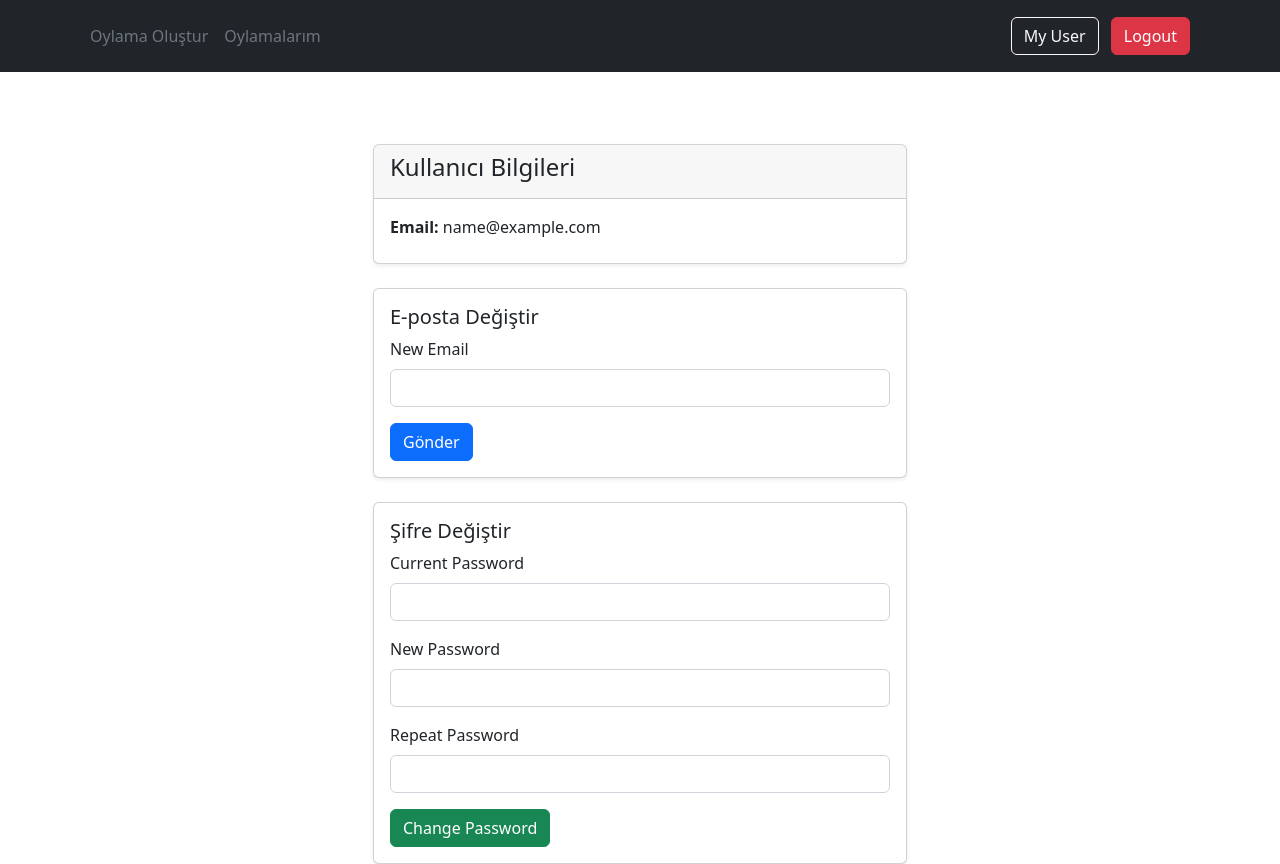
After one commit to alpertoruun/VotingAppwithDockerandAWS, a Flask app: page /user/1 in a window 1280 px wide. The commit adds this page. Run offline with Flask 2, Linux system fonts and the light colour scheme; the visitor is signed in with stand-in values (Sample User, id 1); data comes from the database, SQL or seed files in the repository; parts of the project's set-up code (start-up, migrations or seed data) failed here and were passed over.

Commit message:
feat: adds my user screen

```diff
--- a/src/accounts/forms.py
+++ b/src/accounts/forms.py
@@ -1,5 +1,5 @@
 from flask_wtf import FlaskForm
-from wtforms import EmailField, PasswordField
+from wtforms import EmailField, PasswordField, SubmitField, validators
 from wtforms.validators import DataRequired, Email, EqualTo, Length
 
 from src.accounts.models import User
@@ -53,3 +53,23 @@ class PasswordChangeForm(FlaskForm):
             EqualTo("password", message="Passwords must match.")
         ],
     )
+
+
+class EmailChangeForm(FlaskForm):
+    email = EmailField('New Email', validators=[DataRequired(), Email()])
+
+
+class PasswordChangeForm(FlaskForm):
+    current_password = PasswordField('Current Password', validators=[validators.DataRequired()])
+    new_password = PasswordField('New Password', validators=[
+        validators.DataRequired(),
+        validators.Length(min=6, message='Your password must be at least 6 characters long.')
+    ])
+    confirm_password = PasswordField(
+        "Repeat Password",
+        validators=[
+            validators.DataRequired(),
+            validators.EqualTo('new_password', message="Passwords must match.")
+        ]
+    )
+    submit = SubmitField('Change Password')
--- a/src/accounts/views.py
+++ b/src/accounts/views.py
@@ -1,16 +1,77 @@
 from flask import Blueprint, flash, redirect, render_template, request, url_for
 from flask_login import login_required, login_user, logout_user, current_user
 
-from src.utils.email_utils import send_email, send_reset_email
+from src.utils.email_utils import send_email, send_reset_email, send_update_email
 from src.utils.password_token_utils import create_password_reset_entry, verify_reset_token
+from src.utils.email_validator import validate_email, EmailNotValidError
+from src.utils.update_email_token_utils import create_update_email_entry, verify_update_token
+
 
 
 from src import bcrypt, db
-from src.accounts.models import User, PasswordResetToken
+from src.accounts.models import User, PasswordResetToken, UpdateEmailToken
 
-from .forms import LoginForm, RegisterForm, RequestResetForm, PasswordChangeForm
+from .forms import LoginForm, RegisterForm, RequestResetForm, PasswordChangeForm, EmailChangeForm, PasswordChangeForm
 
 accounts_bp = Blueprint("accounts", __name__)
+
+@accounts_bp.route('/update_email/<token>', methods=['GET'])
+@login_required
+def update_mail(token):
+    user_id, new_email = verify_update_token(token)
+    if not user_id:
+        flash('This is an invalid or expired token', 'warning')
+        return redirect(url_for('accounts.user_info', user_id=current_user.id))
+
+    if current_user.id != int(user_id):
+        flash('Bu sayfayi görme yetkiniz yok.', 'danger')
+        return render_template('errors/404.html')
+
+
+    user = User.query.filter_by(id=user_id).first()
+    if user:
+        user.email = new_email
+        token_entry = UpdateEmailToken.query.filter_by(user_id=user_id, token=token, used=False).first()
+        token_entry.used = True
+        db.session.commit()
+        flash('E-posta başarıyla güncellendi.', 'success')
+        return redirect(url_for('accounts.user_info', user_id=user_id))
+
+@accounts_bp.route('/user/<user_id>', methods=['GET', 'POST'])
+@login_required
+def user_info(user_id):
+    if current_user.id != int(user_id):
+        flash('Bu sayfayi görme yetkiniz yok.', 'danger')
+        return render_template('errors/404.html')
+
+    user = User.query.get(user_id)
+    email_form = EmailChangeForm()
+    password_form = PasswordChangeForm()
+
+    if email_form.validate_on_submit() and 'email' in request.form:
+        new_email = email_form.email.data
+        if User.query.filter_by(email=new_email).first():
+            flash('Email already registered.', 'error')
+            return redirect(url_for('accounts.user_info', user_id=user_id))
+
+        token = create_update_email_entry(user.id, new_email)
+        send_update_email(new_email, token)
+        flash('Mail Gönderildi.', 'success')
+        return redirect(url_for('accounts.user_info', user_id=user_id))
+
+    if password_form.validate_on_submit() and 'password' in request.form:
+        if bcrypt.check_password_hash(user.password, password_form.current_password.data):
+            user.password = bcrypt.generate_password_hash(password_form.new_password.data).decode('utf-8')
+            db.session.commit()
+            flash('Şifreniz başarıyla güncellendi.', 'success')
+        else:
+            flash('Mevcut şifre yanlış.', 'error')
+        return redirect(url_for('accounts.user_info', user_id=user_id))
+
+    return render_template('accounts/user_info.html', user=user, email_form=email_form, password_form=password_form)
+
+
+
 
 @accounts_bp.route('/reset_password/<token>', methods=['GET', 'POST'])
 def reset_password(token):
@@ -27,7 +88,6 @@ def reset_password(token):
         user = User.query.get(user_id)
         if user:
             user.password = bcrypt.generate_password_hash(form.password.data).decode('utf-8')
-            # Şifre güncelleme işlemi tamamlandı, şimdi token'ı kullanıldı olarak işaretle
             reset_entry = PasswordResetToken.query.filter_by(user_id=user_id, token=token, used=False).first()
             if reset_entry:
                 reset_entry.used = True
--- /dev/null
+++ b/src/templates/accounts/user_info.html
@@ -0,0 +1,74 @@
+{% extends "_base.html" %}
+{% block content %}
+<div class="container mt-5">
+    <div class="row justify-content-center">
+        <div class="col-md-6">
+            <div class="card shadow-sm mb-4"> <!-- Kart yapısı ve gölge efekti eklendi -->
+                <div class="card-header">
+                    <h4>Kullanıcı Bilgileri</h4>
+                </div>
+                <div class="card-body">
+                    <p class="mb-2"><strong>Email:</strong> {{ user.email }}</p> <!-- Mail bilgisini güçlendirildi -->
+                </div>
+            </div>
+
+            <div class="card shadow-sm mb-4">
+                <div class="card-body">
+                    <h5 class="card-title">E-posta Değiştir</h5>
+                    <form method="POST">
+                        {{ email_form.hidden_tag() }}
+                        <div class="mb-3">
+                            {{ email_form.email.label(class="form-label") }}
+                            {{ email_form.email(class="form-control", size=32) }}
+                        </div>
+                        <button type="submit" name="email" class="btn btn-primary">Gönder</button>
+                    </form>
+                </div>
+            </div>
+
+            <div class="card shadow-sm">
+                <div class="card-body">
+                    <h5 class="card-title">Şifre Değiştir</h5>
+                    <form method="POST">
+                        {{ password_form.hidden_tag() }}
+                        <div class="mb-3">
+                            {{ password_form.current_password.label(class="form-label") }}
+                            {{ password_form.current_password(class="form-control") }}
+                            {% if password_form.current_password.errors %}
+                                <div class="alert alert-danger">
+                                    {% for error in password_form.current_password.errors %}
+                                        <p>{{ error }}</p>
+                                    {% endfor %}
+                                </div>
+                            {% endif %}
+                        </div>
+                        <div class="mb-3">
+                            {{ password_form.new_password.label(class="form-label") }}
+                            {{ password_form.new_password(class="form-control") }}
+                            {% if password_form.new_password.errors %}
+                                <div class="alert alert-danger">
+                                    {% for error in password_form.new_password.errors %}
+                                        <p>{{ error }}</p>
+                                    {% endfor %}
+                                </div>
+                            {% endif %}
+                        </div>
+                        <div class="mb-3">
+                            {{ password_form.confirm_password.label(class="form-label") }}
+                            {{ password_form.confirm_password(class="form-control") }}
+                            {% if password_form.confirm_password.errors %}
+                                <div class="alert alert-danger">
+                                    {% for error in password_form.confirm_password.errors %}
+                                        <p>{{ error }}</p>
+                                    {% endfor %}
+                                </div>
+                            {% endif %}
+                        </div>
+                        <button type="submit" name="password" class="btn btn-success">Change Password</button>
+                    </form>
+                </div>
+            </div>
+        </div>
+    </div>
+</div>
+{% endblock %}
--- a/src/templates/navigation.html
+++ b/src/templates/navigation.html
@@ -11,6 +11,7 @@
 
       <div class="text-end">
         {% if current_user.is_authenticated %}
+        <a href="{{ url_for('accounts.user_info', user_id=current_user.id) }}"><button type="button" class="btn btn-outline-light me-2">My User</button></a>
         <a href="{{ url_for('accounts.logout') }}"><button type="button" class="btn btn-danger me-2">Logout</button></a>
         {% else %}
         <a href="{{ url_for('accounts.login') }}"><button type="button" class="btn btn-outline-light me-2">Login</button></a>
```
Also changed, not shown: src/accounts/models.py (+15 -0 lines), src/utils/email_utils.py (+9 -0 lines), src/utils/update_email_token_utils.py (added, +37 -0 lines).
